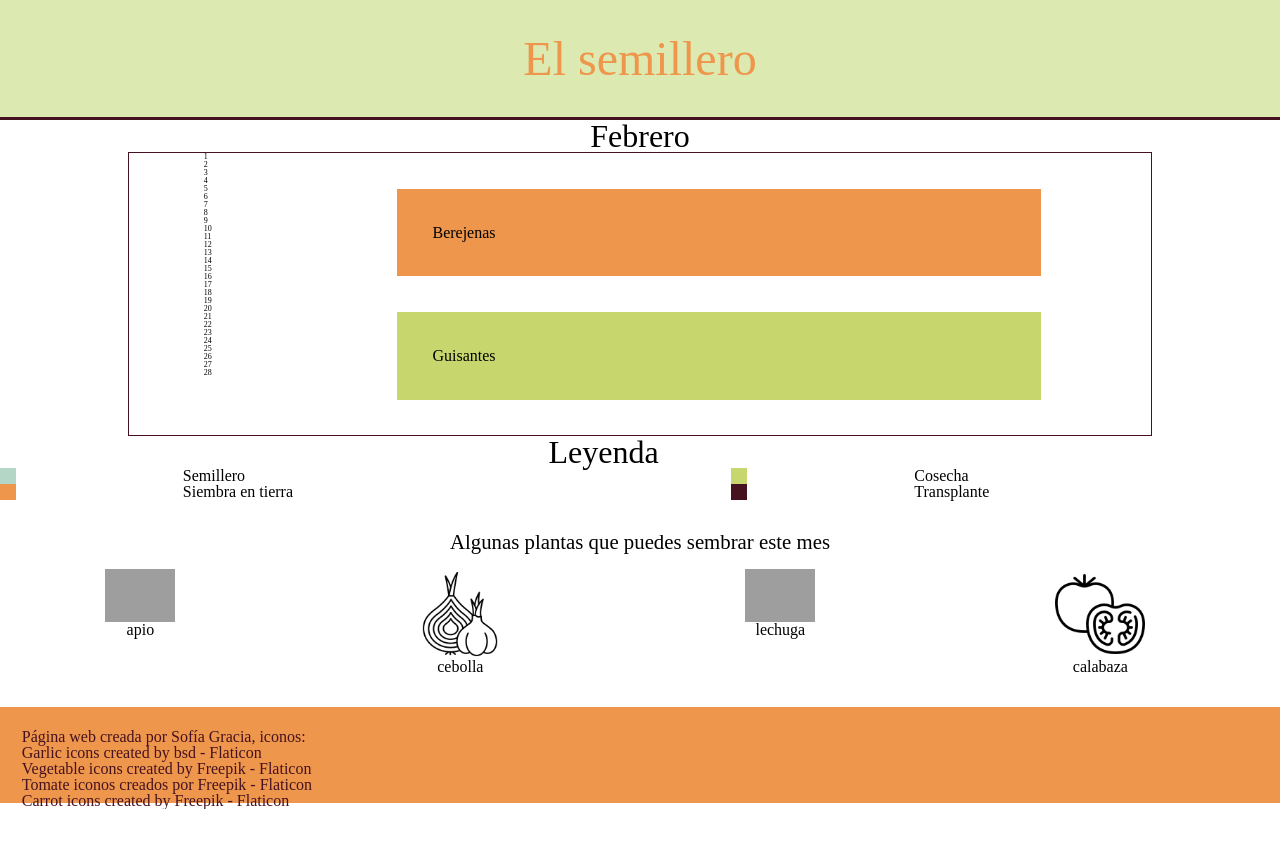
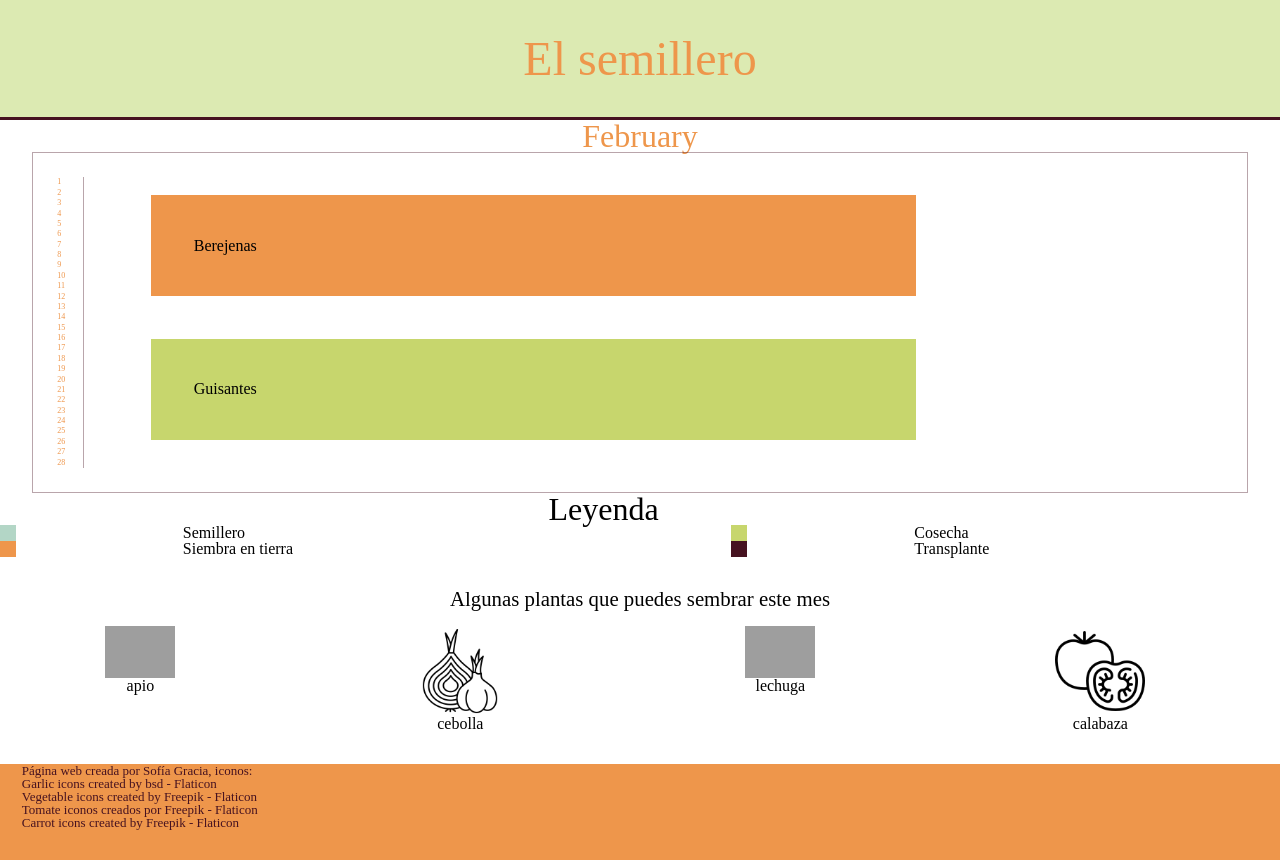
Before and after one commit to Calpurniax/personal-project, a React app in the folder web/: page / in a window 1280 px wide. Before the commit the page ends 809 px from the top, so only its background shows below. Built offline with nearby package versions, Linux system fonts and the light colour scheme; grey boxes are pictures that could not be loaded.

Commit message:
clean code add css calendar

```diff
--- a/web/src/components/App.js
+++ b/web/src/components/App.js
@@ -12,6 +12,7 @@ import carrot from '../images/carrot.png'
 
 function App() {
   const [month, setMonth] = useState(0)
+  const [days, setDays] = useState(30);
   const vegetables = [{
     name: 'apio',
     icon: carrot,
@@ -28,32 +29,14 @@ function App() {
     name: 'calabaza',
     icon: tomate,
   }]
-  const months = [{
-    id: 0,
-    name: 'Enero',
-    days: 31
-  },
-  {
-    id: 1,
-    name: 'Febrero',
-    days: 28
 
-  },
-  {
-    id: 2,
-    name: 'Marzo',
-    days: 31,
-  },
-  {
-    id: 3,
-    name: 'Abril',
-    days: 30,
-  }]
-
+  const getDays = (year, month) => {
+    return new Date(year, month, 0).getDate();
+  }
   useEffect(() => {
-    const date = new Date()
-    const dateMonth = (date.getMonth())
-    setMonth(months.find(each => each.id === dateMonth))
+    setMonth(new Date().toLocaleString('default', { month: 'long' }))
+    const daysInMonth = getDays(new Date().getFullYear(), new Date().getMonth() + 1)
+    setDays(daysInMonth);
   }, []);
 
 
@@ -62,7 +45,7 @@ function App() {
     <div className='app'>
       <Header />
       <main className='main'>
-        <CalendarMobile month={month} />
+        <CalendarMobile month={month} days={days} />
         <CalendarLegend />
         <List vegetables={vegetables} />
       </main>
--- a/web/src/components/CalendarMobile.js
+++ b/web/src/components/CalendarMobile.js
@@ -1,9 +1,9 @@
-const CalendarMobile = ({ month }) => {
+const CalendarMobile = ({ month, days }) => {
 
     const daysToRender = []
     const renderDays = () => {
 
-        for (let i = 1; i <= month.days; i++) {
+        for (let i = 1; i <= days; i++) {
             daysToRender.push(i)
         }
         return daysToRender.map((each, index) => {
@@ -12,7 +12,7 @@ const CalendarMobile = ({ month }) => {
     }
     return (
         <section className='calendar'>
-            <h2 className='calendar__title'>{month.name}</h2>
+            <h2 className='calendar__title'>{month}</h2>
             <div className='calendar__body'>
                 <ul className='calendar__body__ul'>{renderDays()}</ul>
                 <div className='calendar__body__task'>
--- a/web/src/styles/layout/Calendar.scss
+++ b/web/src/styles/layout/Calendar.scss
@@ -3,21 +3,31 @@
     flex-direction: column;
     justify-content: center;
     align-items: center;
-    // position: relative;
+
 
     &__title {
+        text-transform: capitalize;
         font-size: 2rem;
+        color: $orange-color;
     }
 
     &__body {
-        border: 1px solid $brown-color;
-        width: 80%;
+        border: 1px solid #46122060;
+        width: 95%;
         display: flex;
         flex-direction: row;
-        justify-content: space-around;
+        justify-content: flex-start;
         align-content: space-around;
 
+        &__ul {
+            margin: 2%;
+            padding-right: 1.5%;
+            border-right: solid 1px #46122060;
+        }
+
         &__day {
+            padding: 15% 0 15% 0;
+            color: $orange-color;
             font-size: 0.5rem;
         }
 
--- a/web/src/styles/layout/Footer.scss
+++ b/web/src/styles/layout/Footer.scss
@@ -5,9 +5,10 @@
     background-color: $orange-color;
     display: flex;
     flex-direction: column;
+    font-size: small;
     color: $brown-color;
-    height: 12vh;
-    padding: 1.7%;
+    min-height: 12vh;
+    padding-left: 1.7%;
 
     &__link {
         text-decoration: none;
```
